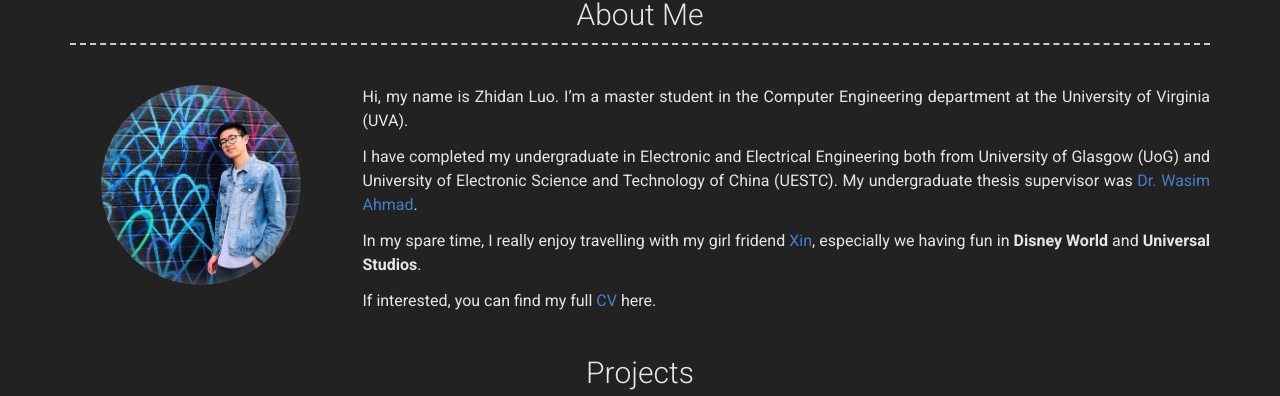
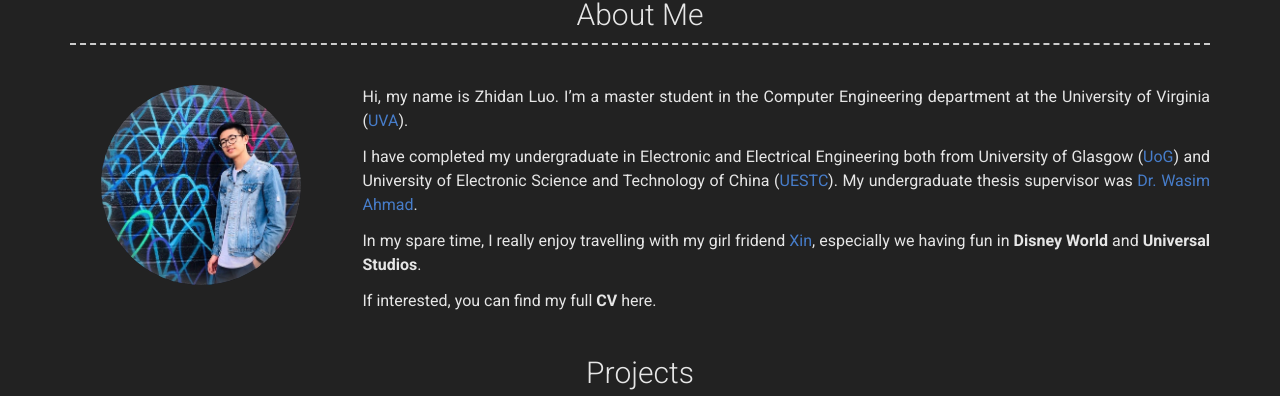
Before and after one commit to zhidanluo/zhidanluo.github.io, a Jekyll site: the page built from index.md, in a window 1280 px wide and 900 px high. Shown: the part 217-613 px from the top of the window. Built offline with Jekyll 4.4.1, drawn with Linux system fonts in a browser that asks for light colours; nearby versions of some CDN libraries; part of the change alters nothing that is shown.

```diff
--- a/_config.yml
+++ b/_config.yml
@@ -45,17 +45,19 @@ linkedin_username: zhidan-luo
 # about_title: About Me (Use this to override about section title)
 about_profile_image: images/profile0.JPG
 about_content: | # this will include new lines to allow paragraphs
-  Hi, my name is Zhidan Luo. I'm a master student in the Computer Engineering department at the University of Virginia (UVA).<br/>
+  Hi, my name is Zhidan Luo. I'm a master student in the Computer Engineering department at the University of Virginia
+  ([UVA]((https://www.virginia.edu/aboutuva))).<br/>
 
-  I have completed my undergraduate in Electronic and Electrical Engineering both from University of Glasgow (UoG)
-  and University of Electronic Science and Technology of China (UESTC). My undergraduate thesis supervisor was
+  I have completed my undergraduate in Electronic and Electrical Engineering both from University of Glasgow ([UoG](https://www.gla.ac.uk))
+  and University of Electronic Science and Technology of China ([UESTC](https://en.uestc.edu.cn/About_UESTC1.htm)).
+  My undergraduate thesis supervisor was
   [Dr. Wasim Ahmad](https://www.gla.ac.uk/schools/engineering/staff/wasimahmad/#).<br/>
 
   In my spare time, I really enjoy travelling with my girl fridend [Xin](https://www.instagram.com/devil_mx16/),
   especially we having fun in **Disney World** and **Universal Studios**.<br/>
 
   If interested, you can find my full
-  [CV](cv/Resume_0.11.pdf) here.
+  [**CV**](cv/Resume_0.11.pdf) here.
 
 # Projects Section
 # projects_title: Projects #(Use this to override about projects section title)
```
